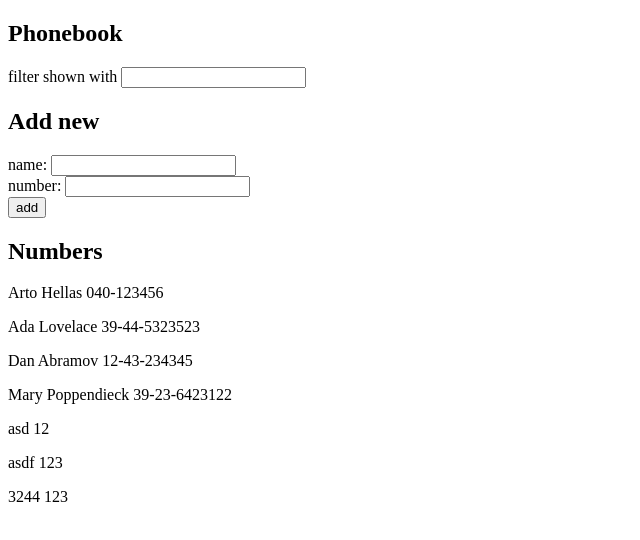
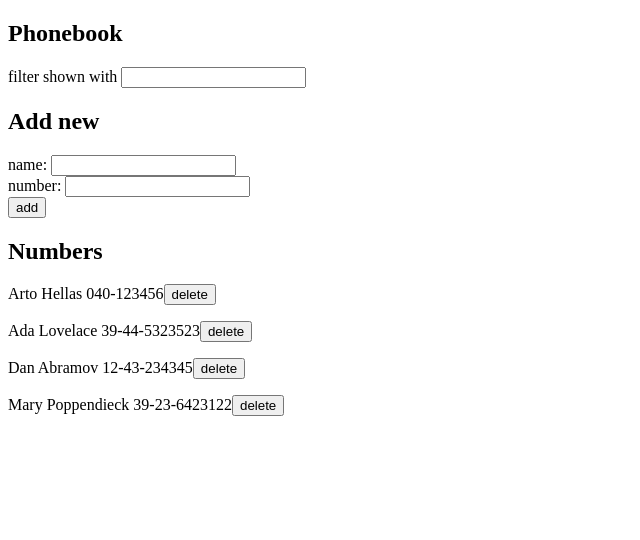
Before and after one commit to esotericpanda/FSO, a React (Create React App) app in the folder part2/phonebook/: page / in a window 1280 px wide. Shown: the top 540 px of the page, without its empty margins (0-640 px from the left). Built offline with nearby package versions, Linux system fonts and the light colour scheme; data requests are answered from the project's data file.

Commit message:
(2.14) add ability to delete people

```diff
--- a/part2/phonebook/db.json
+++ b/part2/phonebook/db.json
@@ -19,21 +19,6 @@
       "name": "Mary Poppendieck",
       "number": "39-23-6423122",
       "id": 4
-    },
-    {
-      "name": "asd",
-      "number": "12",
-      "id": 5
-    },
-    {
-      "name": "asdf",
-      "number": "123",
-      "id": 6
-    },
-    {
-      "name": "3244",
-      "number": "123",
-      "id": 7
     }
   ]
 }
--- a/part2/phonebook/src/App.js
+++ b/part2/phonebook/src/App.js
@@ -3,14 +3,14 @@ import axios from 'axios'
 import personService from './services/personService'
 
 
-const Filter = ({toMatch, handler})=>(
-<div>filter shown with <input value={toMatch} onChange={handler}/></div>
+const Filter = ({ toMatch, handler }) => (
+  <div>filter shown with <input value={toMatch} onChange={handler} /></div>
 )
 
-const PersonForm = ({submitPerson,newName,handleNameChange,newNumber,handleNumberChange})=>(
+const PersonForm = ({ submitPerson, newName, handleNameChange, newNumber, handleNumberChange }) => (
   <form onSubmit={submitPerson}>
     <div>
-    name: <input value={newName} onChange={handleNameChange}/>
+      name: <input value={newName} onChange={handleNameChange} />
     </div>
     <div>number: <input value={newNumber} onChange={handleNumberChange} /></div>
     <div>
@@ -19,76 +19,96 @@ const PersonForm = ({submitPerson,newName,handleNameChange,newNumber,handleNumbe
   </form>
 )
 
-const Persons = ({visiblePersons})=>(
+const Persons = ({ visiblePersons, deletePerson }) => (
   <div>
-  {visiblePersons.map(person=><Person key={person.name} person={person}/>)}
+    {visiblePersons.map(person => <Person key={person.name} person={person} deletePerson={deletePerson} />)}
   </div>
 )
 
-const Person = ({person})=>(
-<p >{person.name} {person.number}</p>
+const Person = ({ person, deletePerson }) => (
+  <p >{person.name} {person.number}<button onClick={() => { deletePerson(person) }}>delete</button></p>
 )
+
+
 
 const App = () => {
   const [persons, setPersons] = useState([]);
 
-  useEffect(()=>{
+  useEffect(() => {
     personService
       .getAll()
-    .then(res=>{
+      .then(res => {
         setPersons(res)
       })
-  },[])
+  }, [])
 
   const [newName, setNewName] = useState('')
   const [newNumber, setNewNumber] = useState('')
 
   const [toMatch, setToMatch] = useState('')
 
-  const handleNameChange = (event)=>{
+  const handleNameChange = (event) => {
     setNewName(event.target.value)
   }
 
-  const handleNumberChange = (event)=>{
+  const handleNumberChange = (event) => {
     setNewNumber(event.target.value)
   }
 
-  const handleFilterChange=(event)=>{
+  const handleFilterChange = (event) => {
     setToMatch(event.target.value)
   }
 
 
-  const submitPerson = (event)=>{
+  const submitPerson = (event) => {
     event.preventDefault()
 
-    if(persons.some(person=>person.name===newName)){
+    if (persons.some(person => person.name === newName)) {
       alert(`${newName} is already added to phonebook`)
       setNewName('')
       return
     }
 
-    const newPerson ={
+    const newPerson = {
       name: newName,
       number: newNumber
     }
 
     personService
       .addPerson(newPerson)
-    .then(res=>{setPersons(persons.concat(res))})
+      .then(res => { setPersons(persons.concat(res)) })
 
 
     setNewName('')
     setNewNumber('')
   }
-  const visiblePersons = !toMatch ? persons  : persons.filter(person=>person.name.toLowerCase().includes(toMatch.toLowerCase()))
+
+  const deletePerson = (person) => {
+    if (!window.confirm(`delete ${person.name}?`)) {
+      return
+    }
+
+    personService
+      .deletePerson(person.id)
+      .then(() => {
+        setPersons(persons.filter(per => per.id !== person.id))
+      })
+      .catch(()=>{
+        alert('person already deleted')
+        setPersons(persons.filter(per => per.id !== person.id))
+      })
+  }
+
+
+  const visiblePersons = !toMatch ? persons : persons.filter(person => person.name.toLowerCase().includes(toMatch.toLowerCase()))
   return (
     <div>
       <h2>Phonebook</h2>
-      <Filter handler={handleFilterChange} toMatch={toMatch}/>
+      <Filter handler={handleFilterChange} toMatch={toMatch} />
       <h2>Add new</h2>
-      <PersonForm submitPerson={submitPerson} newName={newName} handleNameChange={handleNameChange} newNumber={newNumber} handleNumberChange={handleNumberChange}/>
+      <PersonForm submitPerson={submitPerson} newName={newName} handleNameChange={handleNameChange} newNumber={newNumber} handleNumberChange={handleNumberChange} />
       <h2>Numbers</h2>
-      <Persons visiblePersons={visiblePersons}/>
+      <Persons visiblePersons={visiblePersons} deletePerson={deletePerson}/>
     </div>
   )
 }
--- a/part2/phonebook/src/services/personService.js
+++ b/part2/phonebook/src/services/personService.js
@@ -14,4 +14,11 @@ const addPerson =(person)=>{
     .then(res=>res.data)
 }
 
-export default {getAll, addPerson}
+
+const deletePerson = (id)=>{
+    return axios
+    .delete(`${baseUrl}/${id}`)
+    .then(res=>res.data)
+}
+
+export default {getAll, addPerson, deletePerson}
```
Lines whose indentation alone changed are shown as unchanged.
